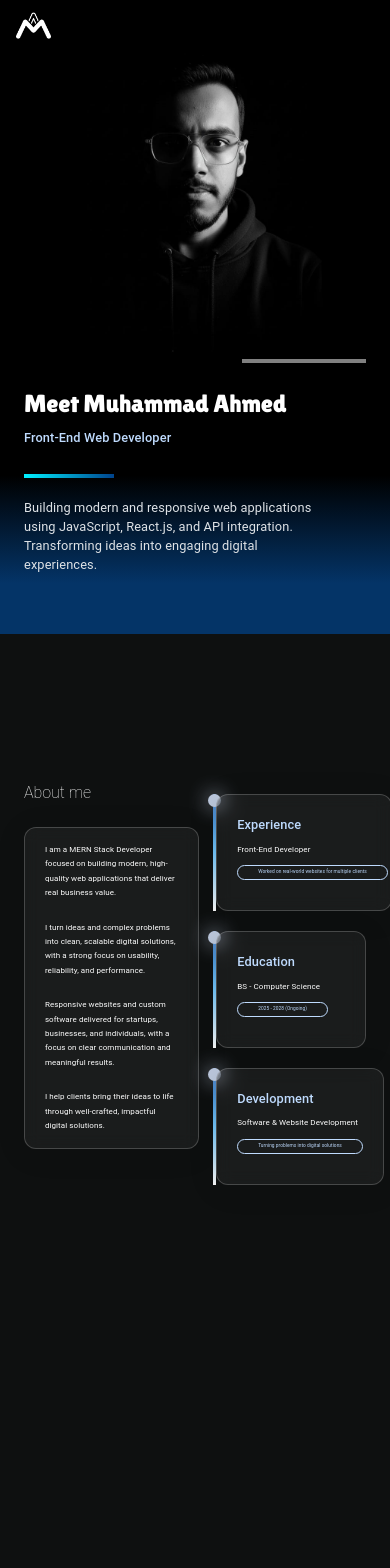
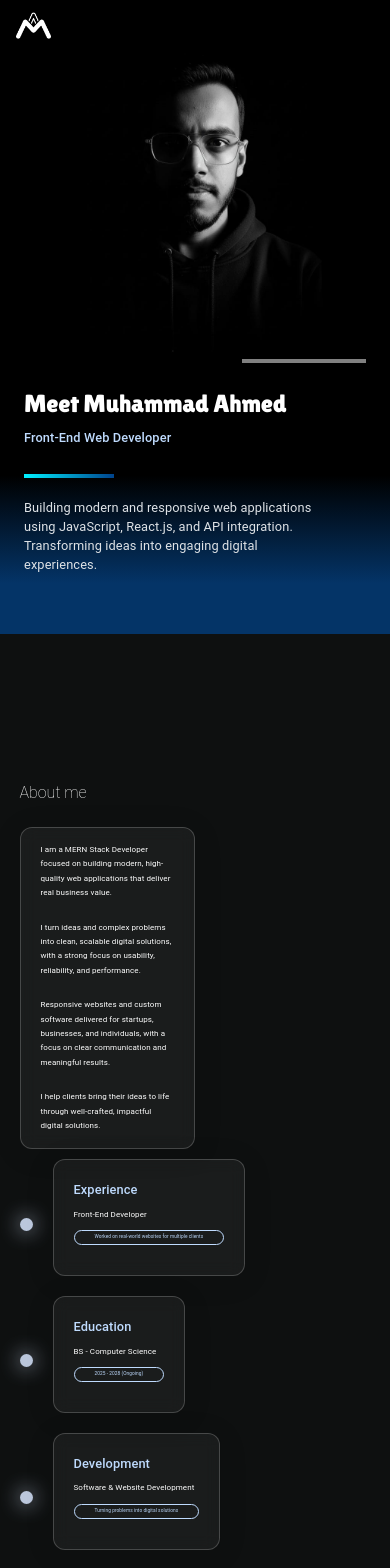
Before and after one commit to Muhammad-Ahmed-Ghouri/Portfolio, a React (Create React App) app: page / in a window 390 px wide. Shown: the top 1568 px of the page. Built offline with nearby package versions, Linux system fonts and the light colour scheme; some icons are missing.

Commit message:
added media query for about section

```diff
--- a/src/Components/About.js
+++ b/src/Components/About.js
@@ -27,6 +27,9 @@ export default function About() {
       justifyContent={"space-around"}
       width={"90%"}
       margin={"150px auto"}
+      sx={{
+        flexDirection: { xs: "column", md: "row" },
+      }}
     >
       {/* Left Side */}
       <Box item xs={12} md={5} width={"50%"}>
@@ -180,7 +183,7 @@ export default function About() {
                   background:
                     "linear-gradient(to bottom, #2C6CBC, #71C3F7, #F6F6F6)",
                   zIndex: 0,
-                  marginLeft: "5px",
+                  margin: "0 25px 0 5px",
                 }}
               />
               <Box
@@ -204,7 +207,7 @@ export default function About() {
                 padding: "20px",
                 color: "#fff",
                 boxShadow: "0 4px 30px rgba(0,0,0,0.1)",
-                width: "85%",
+                width: { xs: "100%", md: "85%", xl: "90%" },
               }}
             >
               <Typography
```
